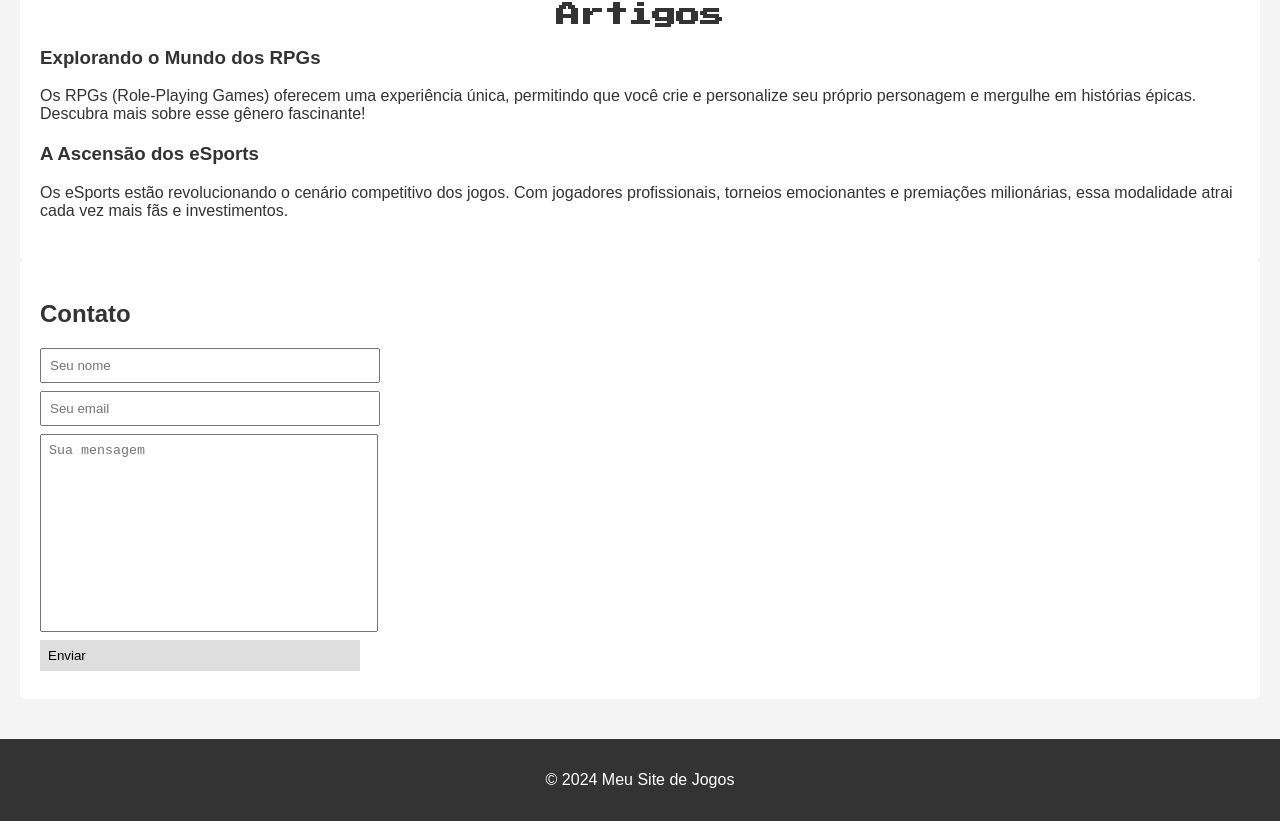
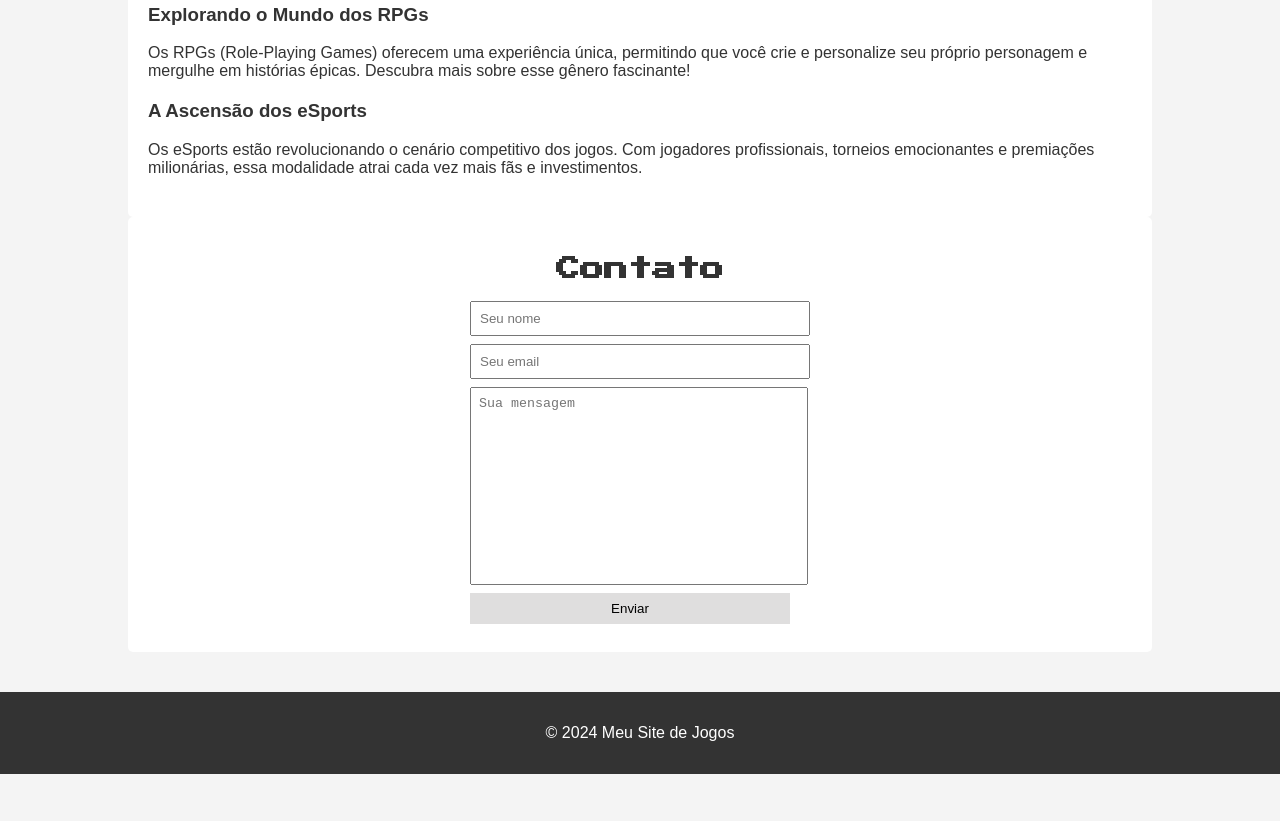
Before and after one commit to ItalloCGB/meu_sitegames, a plain HTML site: page index.html in a window 1280 px wide. Shown: the part 671-1492 px from the top of the page. After the commit the page ends 1445 px from the top, so only its background shows below. Drawn offline with Linux system fonts and the light colour scheme.

Commit message:
Alterando posição do Form e fonte do H@

```diff
--- a/index.html
+++ b/index.html
@@ -48,8 +48,8 @@
         </section>
 
         <section class="contact">
+            <form>
             <h2>Contato</h2>
-            <form>
                 <input type="text" placeholder="Seu nome" required>
                 <input type="email" placeholder="Seu email" required>
                 <textarea placeholder="Sua mensagem" required></textarea>
--- a/style.css
+++ b/style.css
@@ -4,6 +4,11 @@ body {
     padding: 0;
     background-color: #f4f4f4;
     color: #333;
+}
+
+main{
+    max-width: 1024px;
+    margin: 0 auto;
 }
 
 header {
@@ -91,17 +96,24 @@ section .about, .articles h2{
     font-family: 'Press Start 2P', cursive;
 }
 .contact {
+    display: flex; /* Ativa o flexbox */
+    justify-content: center;
     background-color: #fff;
     padding: 20px;
     border-radius: 5px;
     margin-bottom: 20px;
 }
 
+.contact form h2{
+        text-align: center;
+        font-family: 'Press Start 2P', cursive;
+}
+
 .contact input[type="text"],
 .contact input[type="email"],
 .contact textarea,
 .contact button {
-    display: flex;
+    display: block;
     width: 320px;
     margin-bottom: 8px;
     padding: 8px;
```
